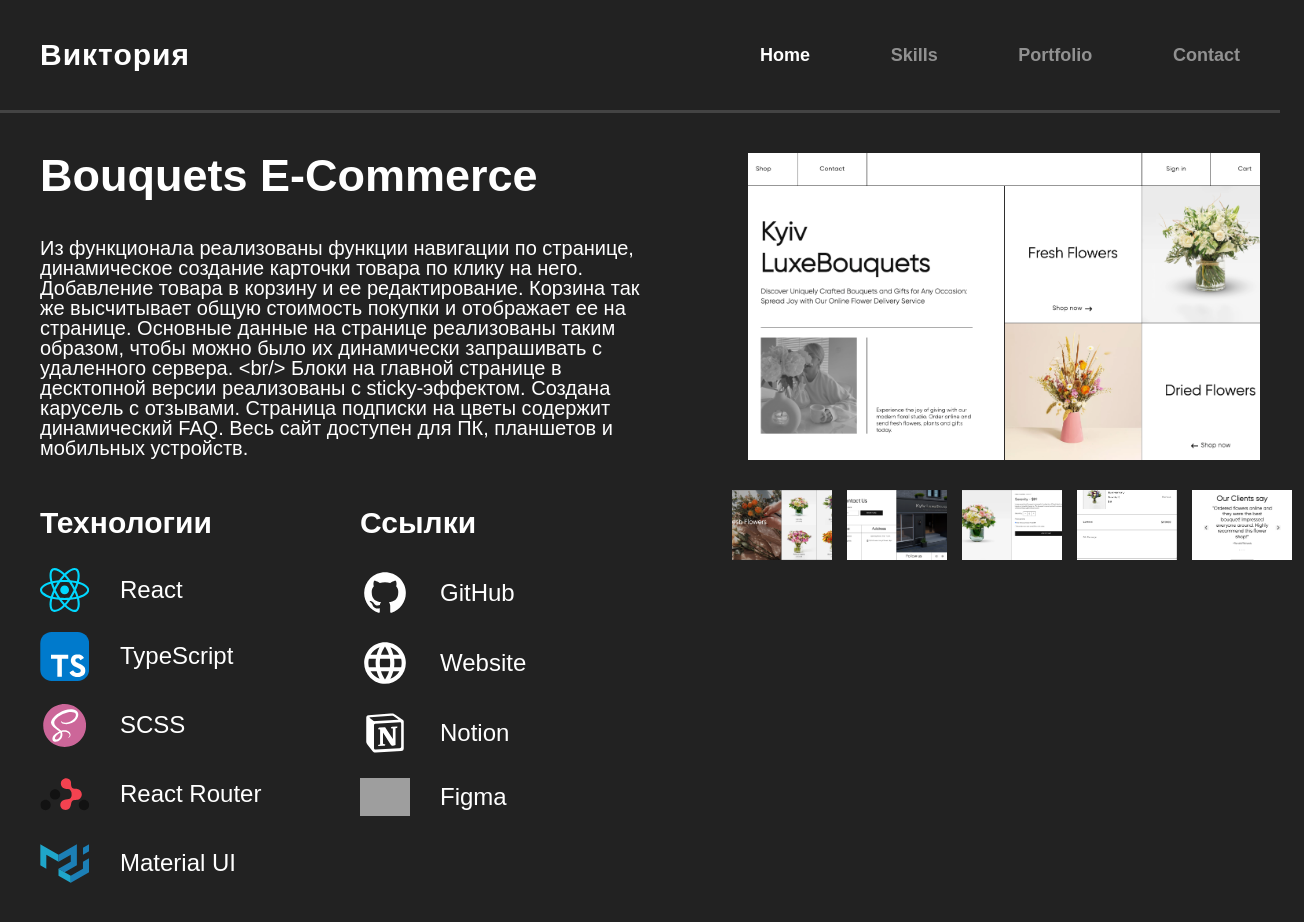
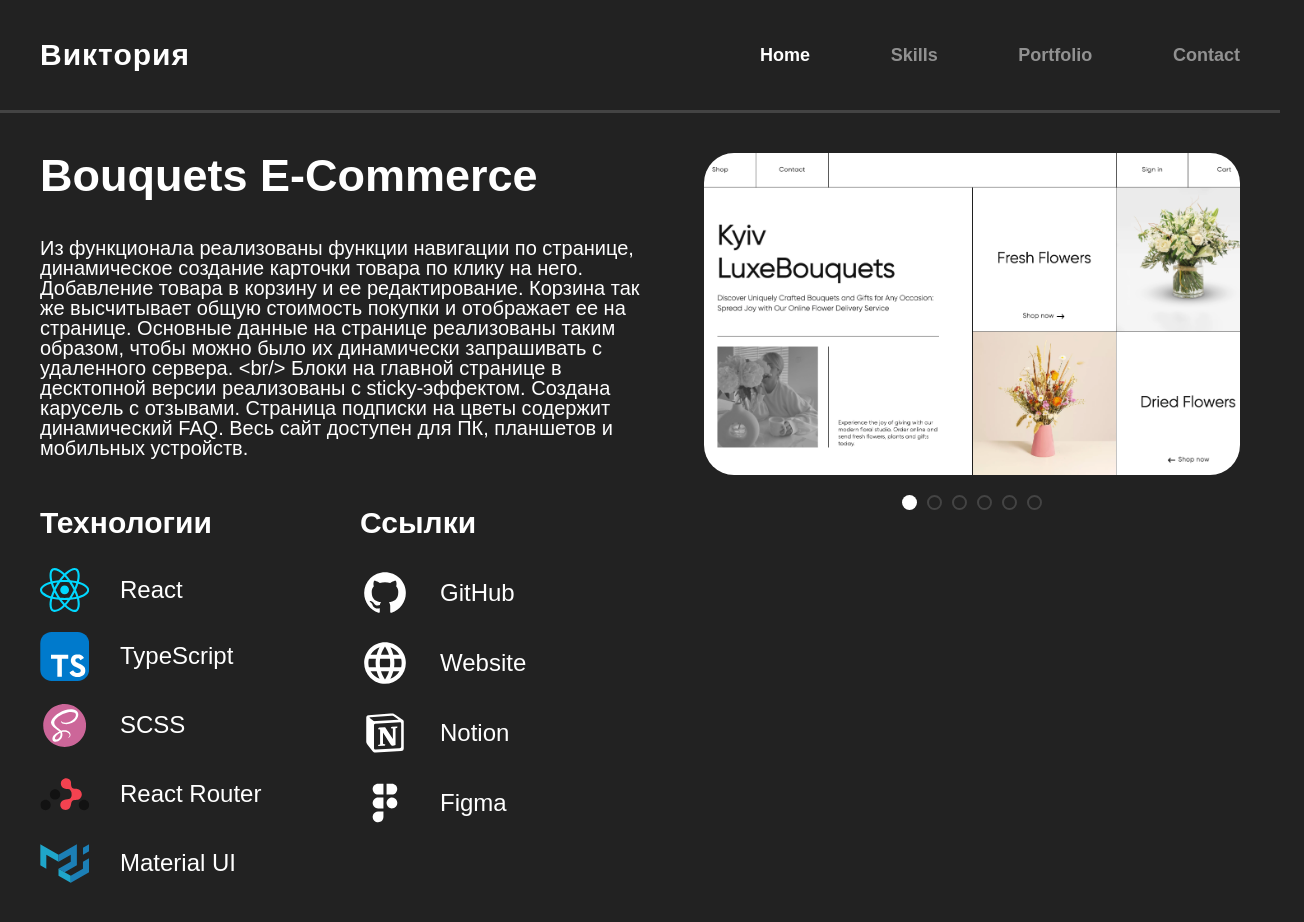
Before and after one commit to huhhell/portfolio, a React (Vite) app: page /project in a window 1280 px wide. Shown: the top 922 px of the page, 1304 px wide, since content can reach past the window. Built offline with nearby package versions, Linux system fonts and the light colour scheme; grey boxes are pictures that could not be loaded.

Commit message:
change gallery to another one

```diff
--- a/src/assets/Pages/Project/Project.tsx
+++ b/src/assets/Pages/Project/Project.tsx
@@ -1,8 +1,8 @@
 import styled from "styled-components";
 import Project from "../../data/projects.ts";
 import ProjectInfo from "../../components/ProjectInfo/ProjectInfo.tsx";
+import ProjectLinks from "../../components/ProjectLinks /ProjectLinks.tsx";
 import ProjectGallery from "../../components/ProjectGallery/ProjectGallery.tsx";
-import ProjectLinks from "../../components/ProjectLinks /ProjectLinks.tsx";
 
 
 interface Props {
@@ -13,7 +13,8 @@ export default function ProjectPage({project}: Props) {
 
     return <Container>
         <ProjectInfo project={project} />
-        <ProjectGallery images={project.img}/>
+        {/*<ProjectGallery images={project.img}/>*/}
+        <ProjectGallery images={project.img} />
         <LinksContainer>
             <ProjectLinks tech={project.tech} links={project.links} />
         </LinksContainer>
--- a/src/assets/components/ProjectGallery/ProjectGallery.tsx
+++ b/src/assets/components/ProjectGallery/ProjectGallery.tsx
@@ -1,5 +1,5 @@
+import {ProjectImage} from "../../data/images.ts";
 import styled from "styled-components";
-import {ProjectImage} from "../../data/images.ts";
 import {useState} from "react";
 
 interface Props {
@@ -7,75 +7,78 @@ interface Props {
 }
 
 export default function ProjectGallery({images}: Props) {
-    const [activeImgId,setActiveImgId] = useState(0);
+    const [activeImgId, setActiveImgId] = useState(0);
 
-    function changeActiveImageId(id: number) {
-        setActiveImgId(id);
+    function handleChooseImg(id: number) {
+        setActiveImgId(id)
     }
 
     return <Container>
-        <MainImgCnt><MainImg src={images[activeImgId].img}/></MainImgCnt>
-        <OptionsCnt>
-            {images.map(i => i.id === activeImgId ? <div key={i.id}> </div> : <OptionsImgCnt key={i.id} onClick={() => changeActiveImageId(i.id)}>
-                <OptionImg src={i.img} alt={i.alt} />
-            </OptionsImgCnt>)}
-        </OptionsCnt>
+        <ImgCnt>
+            <MainImg src={images[activeImgId].img}/>
+        </ImgCnt>
+        <DotsCnt>
+            {images.map(i => i.id === activeImgId ?
+                <DotItemSelected key={i.id}></DotItemSelected> :
+                <DotItem onClick={() => handleChooseImg(i.id)} key={i.id}></DotItem>)}
+        </DotsCnt>
     </Container>
 }
 
 const Container = styled.div`
-    flex: 0 0 50%;
-    display: flex;
-    flex-direction: column;
-    align-items: center;
-    gap: 30px;
+    align-self: start;
+    flex: 0 1 50%;
 
-    @media(max-width: 1000px) {
-        flex: 0 0 70%;
+    @media (max-width: 1000px) {
+        flex: 0 1 70%;
     }
 
-    @media(max-width: 645px) {
-        flex: 0 0 auto;
+    @media (max-width: 645px) {
+        flex: 0 0 100%;
+        align-self: stretch;
         margin-bottom: 30px;
     }
 `
 
-const MainImgCnt = styled.div`
-    flex: 0 0 auto;
-    width: 40vw;
+const ImgCnt = styled.div`
+    position: relative;
+    width: 100%;
     aspect-ratio: 5/3;
+    -webkit-border-radius: 30px;
+    -moz-border-radius: 30px;
+    border-radius: 30px;
     overflow: hidden;
-
-    @media(max-width: 1000px) {
-        width: 50vw;
-    }
-
-    @media(max-width: 645px) {
-        width: 100%;
-    }
+    margin-bottom: 20px;
 `
 
 const MainImg = styled.img`
+    position: absolute;
+    top: 0;
+    left: 0;
     width: 100%;
     height: 100%;
     object-fit: cover;
+    z-index: 1;
 `
 
-const OptionsCnt = styled.div`
+const DotsCnt = styled.div`
     display: flex;
+    align-items: center;
     justify-content: center;
-    gap: 15px;
+    gap: 10px;
 `
 
-const OptionsImgCnt = styled.div`
-    width: 100px;
-    height: 70px;
-    overflow: hidden;
-
+const DotItem = styled.button`
+    width: 15px;
+    height: 15px;
+    background: transparent;
+    border: 2px solid #444;
+    -webkit-border-radius: 50%;
+    -moz-border-radius: 50%;
+    border-radius: 50%;
 `
 
-const OptionImg = styled.img`
-    height: 100%;
-    width: 100%;
-    object-fit: cover;
+const DotItemSelected = styled(DotItem)`
+    background: #ffffff;
+    border: none;
 `
```
Also changed, not shown: src/assets/img/links/arrow.svg (added), src/assets/img/links/figma.svg (added).
